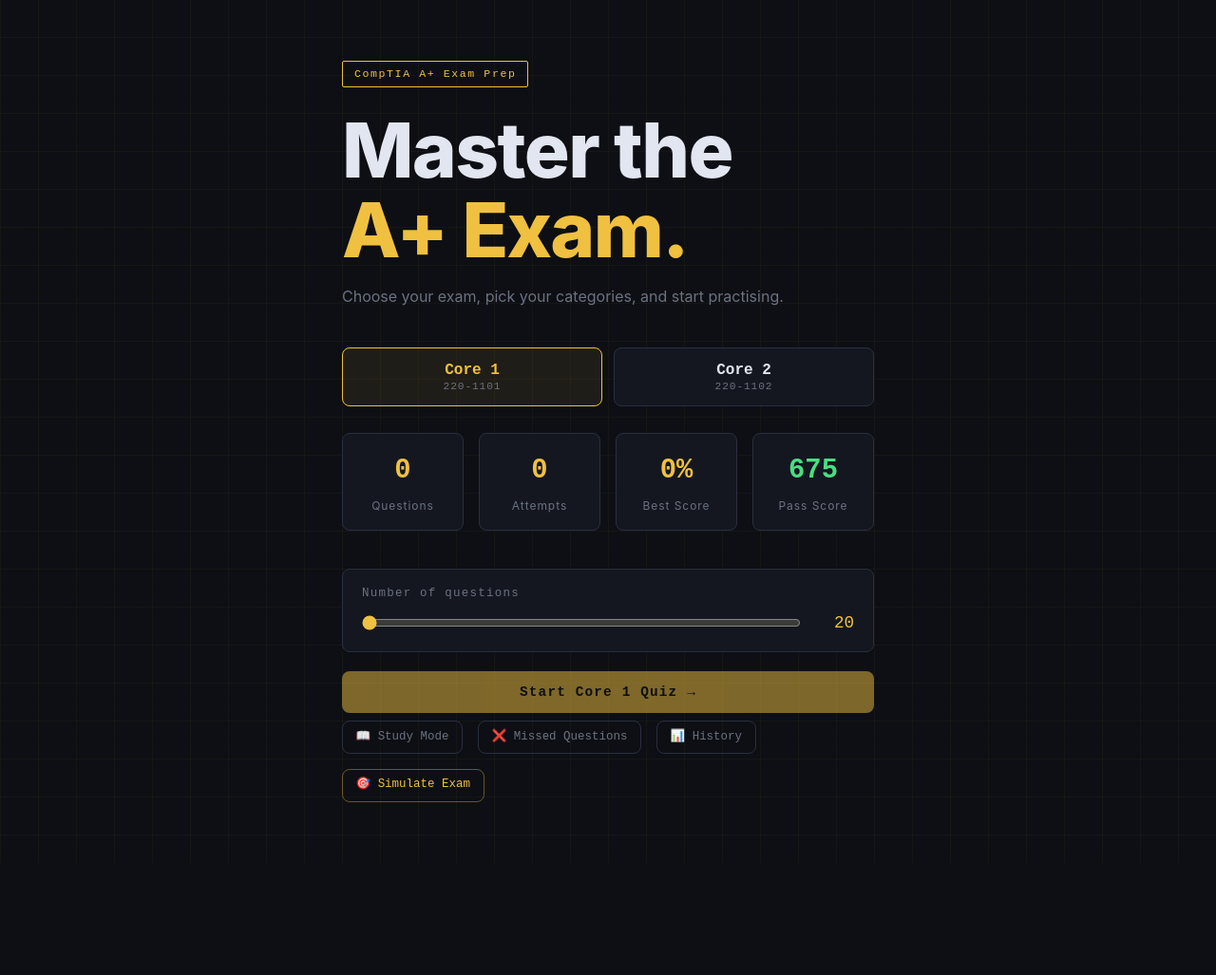
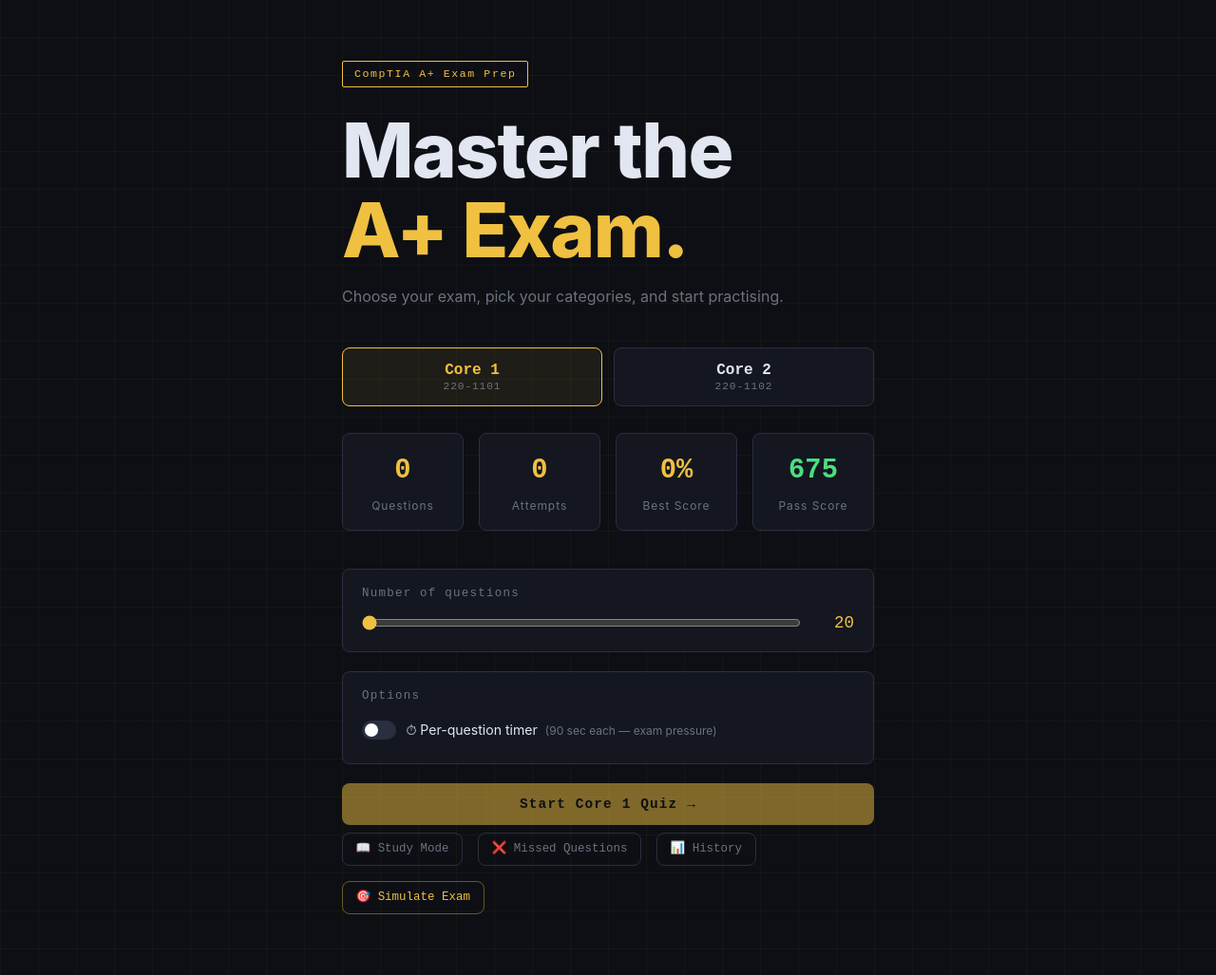
Before and after one commit to robertowebtech87/CompTIAA-, a Flask app: page / in a window 1280 px wide. Shown: the part 61-1088 px from the top of the page at 95% size. Before the commit the page ends 941 px from the top, so only its background shows below. Run offline with Flask 3, Linux system fonts and the light colour scheme.

Commit message:
Add per-question timer toggle

```diff
--- a/app.py
+++ b/app.py
@@ -68,6 +68,7 @@ def start_quiz():
     num_questions = int(request.form.get('num_questions', 20))
     selected_domains = request.form.getlist('domains')
     exam = request.form.get('exam', 'core1')
+    per_q_timer = request.form.get('per_q_timer') == '1'
 
     query = Question.query.filter_by(active=True, exam=exam)
     if selected_domains and 'all' not in selected_domains:
@@ -86,7 +87,8 @@ def start_quiz():
                            domains_label=domains_label,
                            exam=exam,
                            passing_score=passing_score,
-                           simulation_mode=False)
+                           simulation_mode=False,
+                           per_q_timer=per_q_timer)
 
 @app.route('/api/question/<int:qid>')
 def get_question(qid):
--- a/static/script.js
+++ b/static/script.js
@@ -6,6 +6,10 @@ let questionCache = {}; // { questionId: questionData }
 let timerInterval = null;
 let timeElapsed = 0;
 let timeLimitSecs = 0;
+
+// Per-question timer
+let perQInterval = null;
+let perQRemaining = 90;
 
 /* ── Bootstrap ───────────────────────────────────────────────── */
 document.addEventListener('DOMContentLoaded', () => {
@@ -109,6 +113,11 @@ async function loadQuestion(index) {
   // Update counter, domain, progress
   document.getElementById('q-counter').textContent = `${index + 1} / ${QUESTION_IDS.length}`;
   document.getElementById('domain-tag').textContent = q.domain || '';
+
+  // Per-question timer
+  if (typeof PER_Q_TIMER !== 'undefined' && PER_Q_TIMER) {
+    startPerQTimer();
+  }
   document.getElementById('progress-bar').style.width = `${((index + 1) / QUESTION_IDS.length) * 100}%`;
 
   // Nav buttons
@@ -122,14 +131,61 @@ async function loadQuestion(index) {
   updateDots();
 }
 
+/* ── Per-Question Timer ──────────────────────────────────────────── */
+function startPerQTimer() {
+  clearInterval(perQInterval);
+  perQRemaining = PER_Q_SECONDS;
+
+  // Create or reset the timer bar
+  let bar = document.getElementById('per-q-bar');
+  if (!bar) {
+    const wrap = document.createElement('div');
+    wrap.className = 'per-q-timer-wrap';
+    wrap.innerHTML = `
+      <div class="per-q-bar-track">
+        <div class="per-q-bar-fill" id="per-q-bar"></div>
+      </div>
+      <span class="per-q-label" id="per-q-label">90s</span>
+    `;
+    const area = document.getElementById('question-area');
+    area.parentNode.insertBefore(wrap, area);
+    bar = document.getElementById('per-q-bar');
+  }
+  bar.style.width = '100%';
+  bar.className = 'per-q-bar-fill';
+  document.getElementById('per-q-label').textContent = `${PER_Q_SECONDS}s`;
+
+  perQInterval = setInterval(() => {
+    perQRemaining--;
+    const pct = (perQRemaining / PER_Q_SECONDS) * 100;
+    bar.style.width = pct + '%';
+    document.getElementById('per-q-label').textContent = `${perQRemaining}s`;
+
+    if (perQRemaining <= 10) bar.classList.add('per-q-warning');
+    if (perQRemaining <= 0) {
+      clearInterval(perQInterval);
+      bar.style.width = '0%';
+      document.getElementById('per-q-label').textContent = '⏰';
+      // Auto advance to next question
+      setTimeout(() => nextQuestion(), 500);
+    }
+  }, 1000);
+}
+
+function stopPerQTimer() {
+  clearInterval(perQInterval);
+}
+
 function selectAnswer(qid, choiceId, btn) {
   answers[qid] = choiceId;
   document.querySelectorAll('.choice-btn').forEach(b => b.classList.remove('selected'));
   btn.classList.add('selected');
   updateDots();
+  if (typeof PER_Q_TIMER !== 'undefined' && PER_Q_TIMER) stopPerQTimer();
 }
 
 function selectMultiAnswer(qid, choiceId, correctCount, btn) {
+  if (typeof PER_Q_TIMER !== 'undefined' && PER_Q_TIMER) stopPerQTimer();
   if (!Array.isArray(answers[qid])) answers[qid] = [];
   const idx = answers[qid].indexOf(choiceId);
   if (idx === -1) {
--- a/static/style.css
+++ b/static/style.css
@@ -1182,3 +1182,62 @@ body.sim-active .main-content { padding-top: 0; }
   font-family: var(--font-mono); font-size: .75rem;
   color: var(--accent); font-weight: 700; margin-right: .4rem;
 }
+
+/* ─── Per-Question Timer ─────────────────────────────────────────────────── */
+.per-q-timer-wrap {
+  display: flex; align-items: center; gap: .75rem;
+  margin-bottom: 1rem;
+}
+.per-q-bar-track {
+  flex: 1; height: 6px;
+  background: rgba(255,255,255,.07);
+  border-radius: 3px; overflow: hidden;
+}
+.per-q-bar-fill {
+  height: 100%; width: 100%;
+  background: var(--accent);
+  border-radius: 3px;
+  transition: width 1s linear, background .3s;
+}
+.per-q-bar-fill.per-q-warning {
+  background: #f87171;
+  animation: pulse-bar .5s ease infinite alternate;
+}
+@keyframes pulse-bar {
+  from { opacity: 1; }
+  to   { opacity: .6; }
+}
+.per-q-label {
+  font-family: var(--font-mono); font-size: .75rem;
+  color: var(--muted); min-width: 30px; text-align: right;
+}
+
+/* Toggle option */
+.toggle-option {
+  display: flex; align-items: center; gap: .65rem;
+  cursor: pointer; padding: .5rem 0;
+}
+.toggle-option input[type="checkbox"] { display: none; }
+.toggle-box {
+  width: 36px; height: 20px;
+  background: var(--border); border-radius: 10px;
+  position: relative; transition: background .2s; flex-shrink: 0;
+}
+.toggle-box::after {
+  content: ''; position: absolute;
+  width: 14px; height: 14px;
+  background: #fff; border-radius: 50%;
+  top: 3px; left: 3px; transition: left .2s;
+}
+.toggle-option input:checked + .toggle-box {
+  background: var(--accent);
+}
+.toggle-option input:checked + .toggle-box::after {
+  left: 19px;
+}
+.toggle-label {
+  font-size: .88rem; color: var(--text);
+}
+.toggle-sub {
+  font-size: .75rem; color: var(--muted); margin-left: .25rem;
+}
--- a/templates/index.html
+++ b/templates/index.html
@@ -71,6 +71,14 @@
             <span class="slider-val" id="c1-qval">20</span>
           </div>
         </div>
+        <div class="form-row">
+          <label class="form-label">Options</label>
+          <label class="toggle-option">
+            <input type="checkbox" name="per_q_timer" value="1" id="c1-timer-toggle">
+            <span class="toggle-box"></span>
+            <span class="toggle-label">⏱ Per-question timer <span class="toggle-sub">(90 sec each — exam pressure)</span></span>
+          </label>
+        </div>
         <button type="submit" class="btn-start" {% if core1.total_questions == 0 %}disabled{% endif %}>
           Start Core 1 Quiz →
         </button>
@@ -135,6 +143,14 @@
                    oninput="document.getElementById('c2-qval').textContent=this.value">
             <span class="slider-val" id="c2-qval">{{ [core2.total_questions, 20]|min if core2.total_questions > 0 else 0 }}</span>
           </div>
+        </div>
+        <div class="form-row">
+          <label class="form-label">Options</label>
+          <label class="toggle-option">
+            <input type="checkbox" name="per_q_timer" value="1" id="c2-timer-toggle">
+            <span class="toggle-box"></span>
+            <span class="toggle-label">⏱ Per-question timer <span class="toggle-sub">(90 sec each — exam pressure)</span></span>
+          </label>
         </div>
         <button type="submit" class="btn-start" style="background:var(--accent2);color:#0d0f14"
                 {% if core2.total_questions == 0 %}disabled{% endif %}>
--- a/templates/quiz.html
+++ b/templates/quiz.html
@@ -76,5 +76,7 @@ const TIME_LIMIT    = {{ time_limit }};
 const EXAM          = {{ exam | tojson }};
 const PASSING_SCORE = {{ passing_score }};
 const SIM_MODE      = {{ 'true' if simulation_mode else 'false' }};
+const PER_Q_TIMER   = {{ 'true' if per_q_timer is defined and per_q_timer else 'false' }};
+const PER_Q_SECONDS = 90;
 </script>
 {% endblock %}
```
